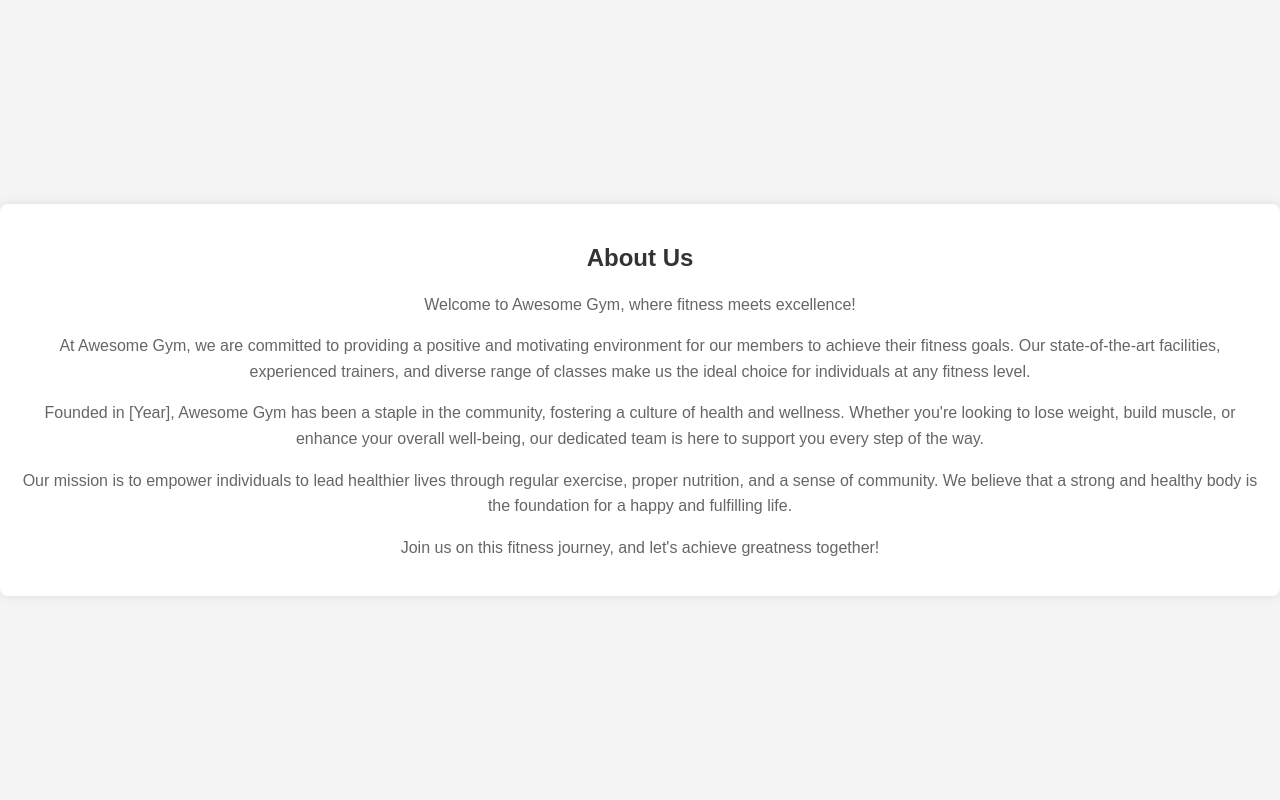
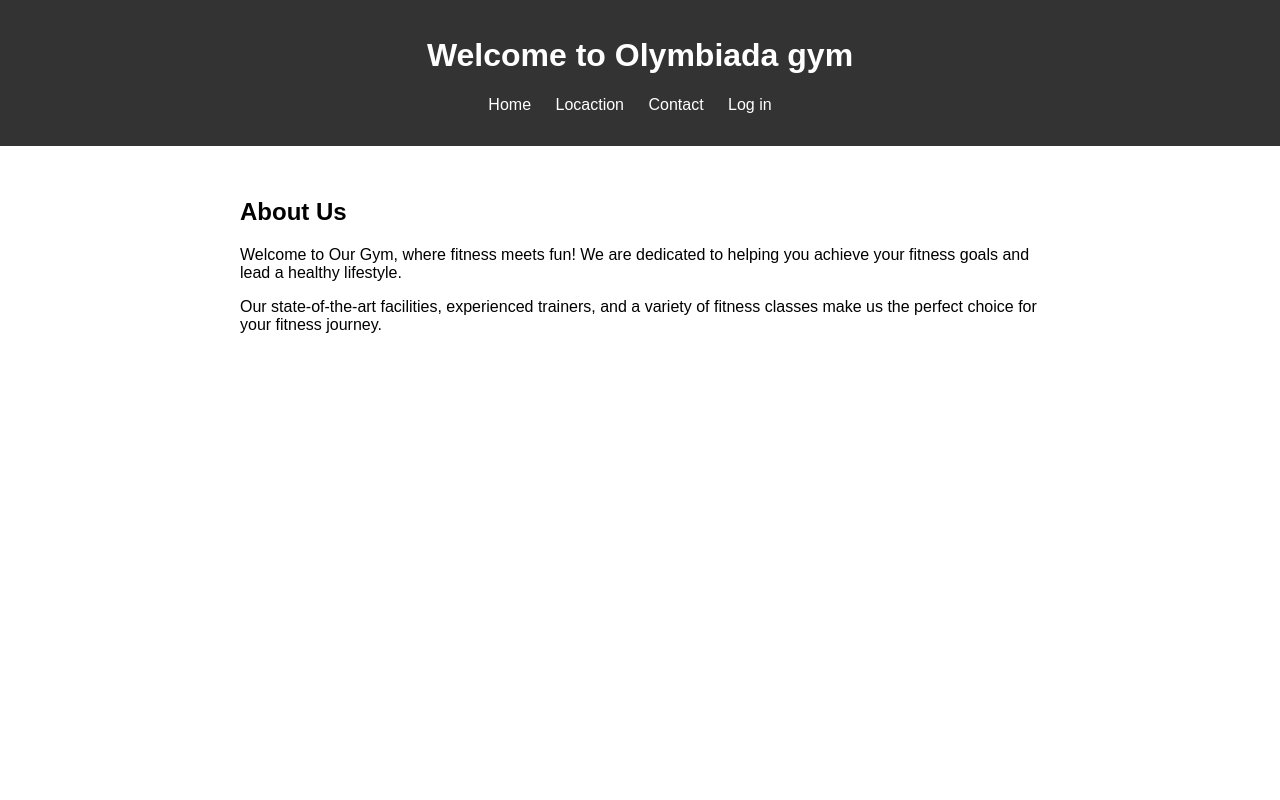
Before and after one commit to Altin-Millaku/ProjektiPt1, a PHP site: page /About.html in a window 1280 px wide. Run offline with PHP 8.4, Linux system fonts and the light colour scheme.

Commit message:
Commit 4

```diff
--- a/ProjektiPt1/About.html
+++ b/ProjektiPt1/About.html
@@ -3,51 +3,28 @@
 <head>
     <meta charset="UTF-8">
     <meta name="viewport" content="width=device-width, initial-scale=1.0">
-    <title>About Us - Awesome Gym</title>
-    <style>
-        body {
-            font-family: 'Arial', sans-serif;
-            margin: 0;
-            padding: 0;
-            box-sizing: border-box;
-            background-color: #f4f4f4;
-            display: flex;
-            align-items: center;
-            justify-content: center;
-            min-height: 100vh;
-        }
-
-        section {
-            background-color: #fff;
-            padding: 20px;
-            border-radius: 8px;
-            box-shadow: 0 0 10px rgba(0, 0, 0, 0.1);
-            text-align: center;
-        }
-
-        h2 {
-            color: #333;
-        }
-
-        p {
-            color: #666;
-            line-height: 1.6;
-        }
-    </style>
+    <link rel="stylesheet" href="abouts.css">
+    <title>Olymbiada</title>
 </head>
 <body>
+<header>
+    <h1>Welcome to Olymbiada gym</h1>
+    <nav>
+        <ul>
+            <li><a href="GymWebsite.html">Home</a></li>
+            <li><a href="locacion.html">Locaction</a></li>
+            <li><a href="contact-us.html">Contact</a></li>
+            <li><a href="Login.html">Log in</a></li>
+        </ul>
+    </nav>
+</header>
 
-<section>
-    <h2>About Us</h2>
-    <p>Welcome to Awesome Gym, where fitness meets excellence!</p>
-
-    <p>At Awesome Gym, we are committed to providing a positive and motivating environment for our members to achieve their fitness goals. Our state-of-the-art facilities, experienced trainers, and diverse range of classes make us the ideal choice for individuals at any fitness level.</p>
-
-    <p>Founded in [Year], Awesome Gym has been a staple in the community, fostering a culture of health and wellness. Whether you're looking to lose weight, build muscle, or enhance your overall well-being, our dedicated team is here to support you every step of the way.</p>
-
-    <p>Our mission is to empower individuals to lead healthier lives through regular exercise, proper nutrition, and a sense of community. We believe that a strong and healthy body is the foundation for a happy and fulfilling life.</p>
-
-    <p>Join us on this fitness journey, and let's achieve greatness together!</p>
+<section id="about">
+    <div class="container">
+        <h2>About Us</h2>
+        <p>Welcome to Our Gym, where fitness meets fun! We are dedicated to helping you achieve your fitness goals and lead a healthy lifestyle.</p>
+        <p>Our state-of-the-art facilities, experienced trainers, and a variety of fitness classes make us the perfect choice for your fitness journey.</p>
+    </div>
 </section>
 
 </body>
--- /dev/null
+++ b/ProjektiPt1/abouts.css
@@ -0,0 +1,46 @@
+body {
+    font-family: Arial, sans-serif;
+    margin: 0;
+    padding: 0;
+}
+
+header {
+    background-color: #333;
+    color: #fff;
+    padding: 1em;
+    text-align: center;
+}
+
+nav ul {
+    list-style: none;
+    padding: 0;
+}
+
+nav li {
+    display: inline;
+    margin-right: 20px;
+}
+
+nav a {
+    text-decoration: none;
+    color: #fff;
+}
+
+section {
+    padding: 2em;
+}
+
+.container {
+    max-width: 800px;
+    margin: 0 auto;
+}
+
+footer {
+    background-color: #333;
+    color: #fff;
+    text-align: center;
+    padding: 1em;
+    position: fixed;
+    bottom: 0;
+    width: 100%;
+}
--- a/ProjektiPt1/gym.css
+++ b/ProjektiPt1/gym.css
@@ -24,6 +24,3 @@ nav a {
     margin: 0 15px;
     font-weight: bold;
 }
-p{
-    text-decoration:underline
-}
```
Also changed, not shown: ProjektiPt1/Contact-Us.html (+35 -1 lines), ProjektiPt1/GymWebsite.html (+5 -6 lines), ProjektiPt1/Location.html (+15 -1 lines), ProjektiPt1/Foto.jpg (added), ProjektiPt1/Foto1.jpg (added).
